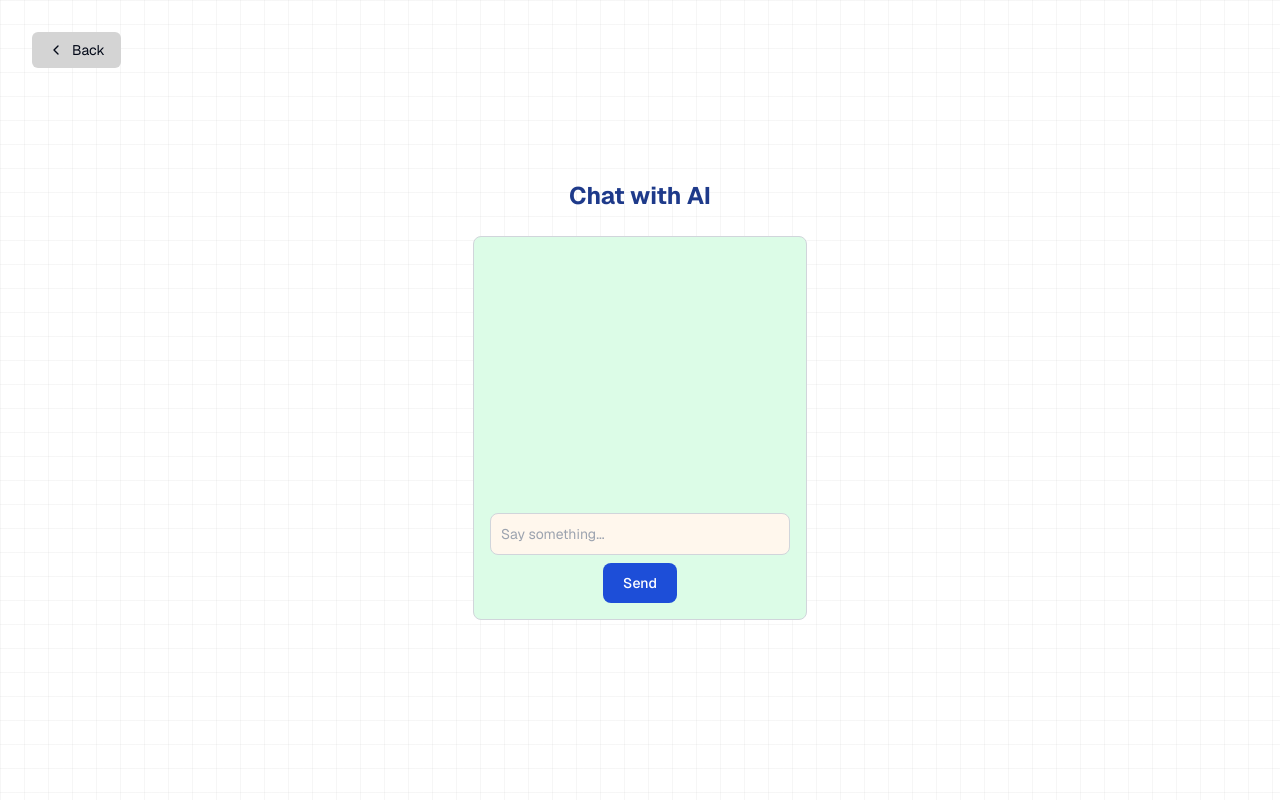
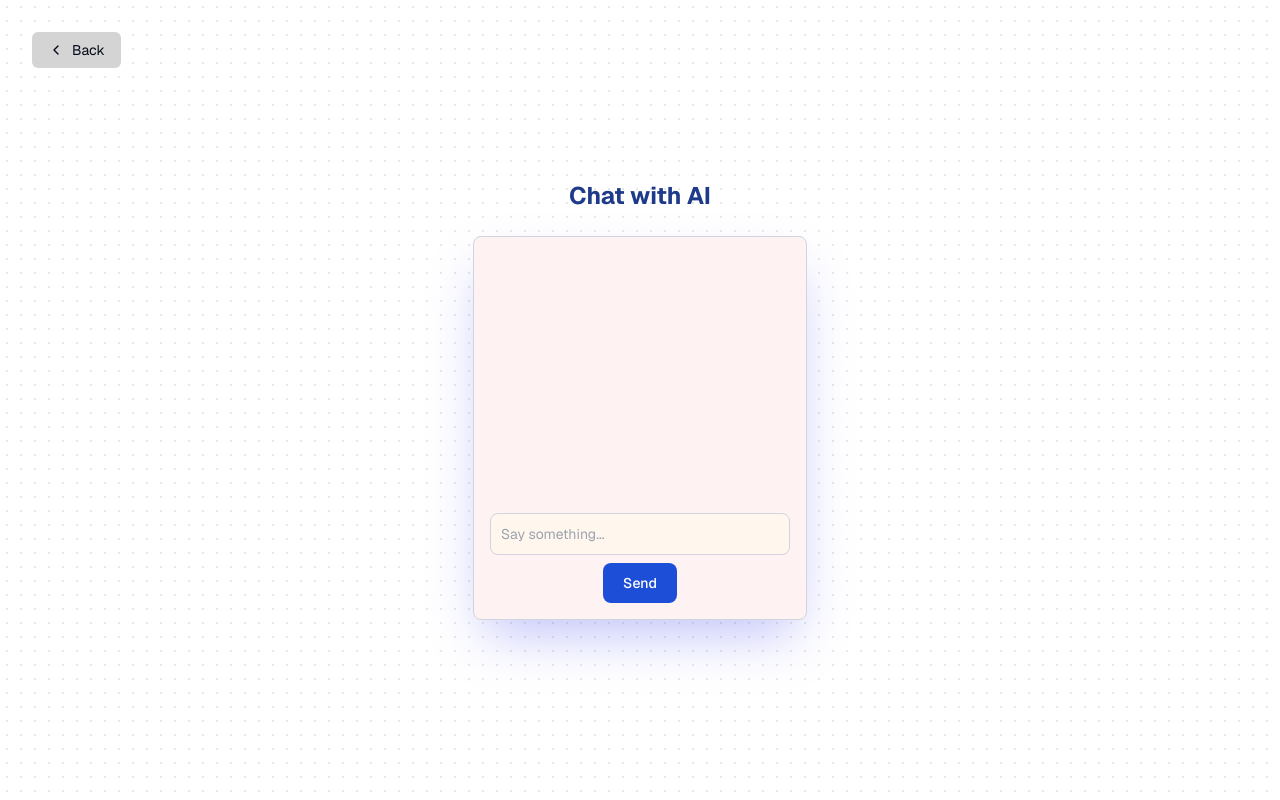
Before and after one commit to hakanyarman/code-translator, a Next.js app: page /chat in a window 1280 px wide. Built offline with nearby package versions, Linux system fonts and the light colour scheme.

Commit message:
add shadow to divs

```diff
--- a/app/chat/page.tsx
+++ b/app/chat/page.tsx
@@ -158,7 +158,7 @@ export default function Chat() {
       </Link>
       <h2 className="text-blue-900 text-2xl font-bold">Chat with AI</h2>
 
-      <div className="bg-green-100 border border-gray-300 rounded-lg p-4 w-full max-w-md flex flex-col h-full max-h-96 mt-6">
+      <div className="bg-green-100 border border-gray-300 rounded-lg p-4 w-full max-w-md flex flex-col h-full max-h-96 mt-6 shadow-2xl shadow-indigo-500/40 bg-red-50 border border-gray-300">
         <div className="flex-grow overflow-y-auto mb-4">
           {messages.map((m) => (
             <div key={m.id} className="mb-2">
--- a/app/code-translator/page.tsx
+++ b/app/code-translator/page.tsx
@@ -110,7 +110,7 @@ export default function CodeTranslator() {
         <h2 className="text-blue-900 text-2xl font-bold">Code Translator</h2>
       </div>
       <form onSubmit={handleSubmit}>
-        <div className="mb-4 mt-6 pt-4">
+        <div className="mb-4 mt-6 pt-4 ">
           <label
             htmlFor="code"
             className="block text-gray-700 text-sm font-bold mb-2"
@@ -121,7 +121,7 @@ export default function CodeTranslator() {
             id="code"
             value={code}
             onChange={(e) => setCode(e.target.value)}
-            className="bg-gray-50 border border-gray-300 text-gray-900 text-sm rounded-lg focus:ring-blue-500 focus:border-blue-600 block w-full p-2.5 h-48"
+            className="bg-gray-50 border border-gray-300 text-gray-900 text-sm rounded-lg focus:ring-blue-500 focus:border-blue-600 block w-full p-2.5 h-48 shadow-2xl shadow-indigo-500/40  border border-gray-300"
             required
           ></textarea>
         </div>
@@ -167,6 +167,7 @@ export default function CodeTranslator() {
           <h2 className="text-xl font-bold mb-2 text-black">
             Translated Code:
           </h2>
+          <div className="shadow-2xl shadow-indigo-500/40 bg-red-50 border border-gray-300 rounded-md">
             <SyntaxHighlighter
               language={getLanguage(targetLanguage)}
               style={solarizedlight}
@@ -174,6 +175,7 @@ export default function CodeTranslator() {
             >
               {translatedCode}
             </SyntaxHighlighter>
+          </div>
           <button
             onClick={handleCopy}
             className="text-white bg-green-500 hover:bg-green-600 focus:ring-4 focus:outline-none focus:ring-green-300 font-medium rounded-lg text-xs sm:text-sm px-3 py-1 mt-2"
--- a/app/layout.tsx
+++ b/app/layout.tsx
@@ -19,7 +19,7 @@ export default function RootLayout({
 }) {
   return (
     <html lang="en" className={GeistSans.className}>
-      <body className=" absolute inset-0 h-full w-full bg-white bg-[linear-gradient(to_right,#80808012_1px,transparent_1px),linear-gradient(to_bottom,#80808012_1px,transparent_1px)] bg-[size:24px_24px]">
+      <body className=" absolute inset-0 h-full w-full bg-white bg-[radial-gradient(#e5e7eb_1px,transparent_1px)] [background-size:14px_14px]">
         <ThemeProvider
           attribute="class"
           defaultTheme="system"
--- a/app/page.tsx
+++ b/app/page.tsx
@@ -54,13 +54,13 @@ export default async function Index() {
 
         <Link
           href="/code-translator"
-          className="text-gray-900 bg-gradient-to-r from-lime-200 via-lime-400 to-lime-500 hover:bg-gradient-to-br focus:ring-4 focus:outline-none focus:ring-lime-300 dark:focus:ring-lime-800 font-medium rounded-lg text-sm px-5 py-2.5 text-center me-2 mb-2 w-100 h-100 mt-2  basis-1/4 mx-2"
+          className="text-white bg-gradient-to-br from-purple-600 to-blue-500 hover:bg-gradient-to-bl focus:ring-4 focus:outline-none focus:ring-blue-300 dark:focus:ring-blue-800 font-medium rounded-lg text-sm px-5 py-2.5 text-center me-2 mb-2 mx-2"
         >
           Translate Code
         </Link>
         <Link
           href="/chat"
-          className="text-gray-900 bg-gradient-to-r from-pink-200 via-pink-400 to-pink-500 hover:bg-gradient-to-br focus:ring-4 focus:outline-none focus:ring-lime-300 dark:focus:ring-lime-800 font-medium rounded-lg text-sm px-5 py-2.5 text-center me-2 mb-2 w-100 h-100 mt-2 basis-1/4"
+          className="text-white bg-gradient-to-r from-pink-400 via-pink-500 to-pink-600 hover:bg-gradient-to-br focus:ring-4 focus:outline-none focus:ring-pink-300 dark:focus:ring-pink-800 shadow-lg shadow-pink-500/50 dark:shadow-lg dark:shadow-pink-800/80 font-medium rounded-lg text-sm px-5 py-2.5 text-center me-2 mb-2"
         >
           Chat With AI
         </Link>
```
Lines whose indentation alone changed are shown as unchanged.
